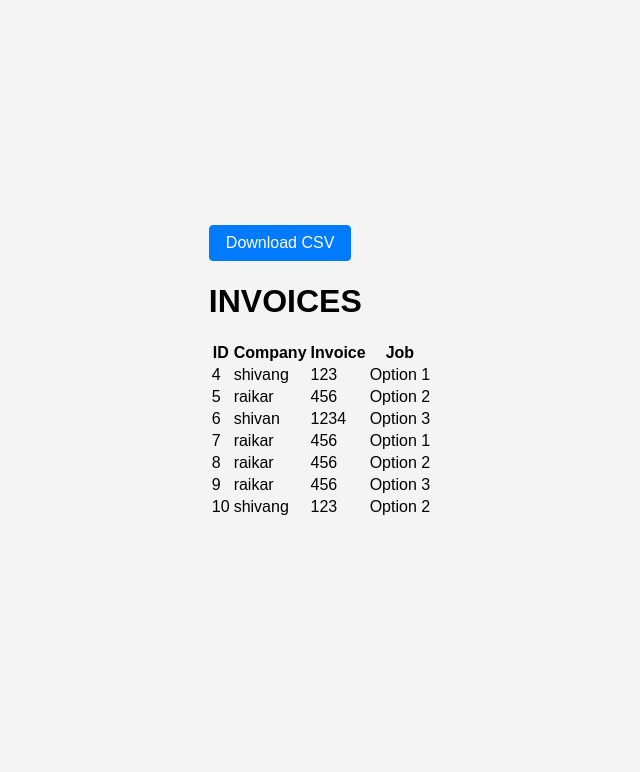
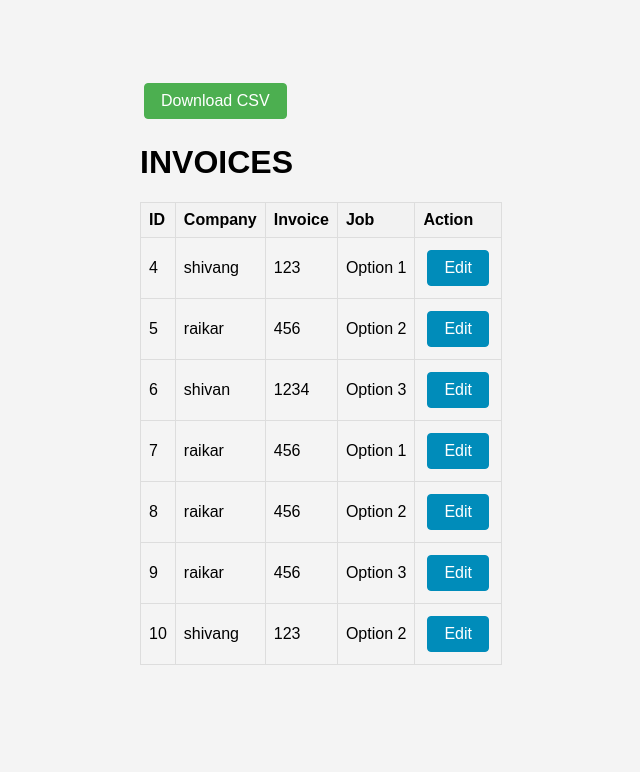
Before and after one commit to shivangraikar/InvoiceForm, a Flask app: page /invoices in a window 1280 px wide. Shown: the part 88-860 px from the top of the page, without its empty margins (319-959 px from the left). Run offline with Flask 3, Linux system fonts and the light colour scheme; data comes from the database, SQL or seed files in the repository.

Commit message:
updated invoices and styling for editing current database

```diff
--- a/static/style.css
+++ b/static/style.css
@@ -116,19 +116,48 @@ button:hover {
     background-color: #f44336; /* Red background for error */
 }
 
+/* Add spacing to the table */
+table {
+    width: 100%;
+    border-collapse: collapse;
+    margin-top: 20px;
+}
+
+th, td {
+    border: 1px solid #ddd;
+    padding: 8px;
+    text-align: left;
+}
+
+th {
+    background-color: #f2f2f2;
+}
+
+/* Style the Edit and Download buttons */
 .btn {
     display: inline-block;
     padding: 8px 16px;
-    margin-right: 10px;
+    margin: 4px;
+    text-align: center;
     text-decoration: none;
-    color: #fff;
-    background-color: #007bff;
-    border: 1px solid #007bff;
+    background-color: #4CAF50; /* Green */
+    color: white;
+    border: 1px solid #4CAF50;
     border-radius: 4px;
     cursor: pointer;
 }
 
+.btn-secondary {
+    background-color: #008CBA; /* Blue */
+    border: 1px solid #008CBA;
+}
+
 .btn:hover {
-    background-color: #0056b3;
-    border-color: #0056b3;
+    background-color: #45a049;
+    color: white;
 }
+
+.btn-secondary:hover {
+    background-color: #005F7F;
+    color: white;
+}
--- a/templates/invoices.html
+++ b/templates/invoices.html
@@ -14,6 +14,7 @@
                 <th>Company</th>
                 <th>Invoice</th>
                 <th>Job</th>
+                <th>Action</th> <!-- New column for the Edit button -->
             </tr>
         </thead>
         <tbody>
@@ -23,6 +24,9 @@
                     <td>{{ entry['company'] }}</td>
                     <td>{{ entry['invoice'] }}</td>
                     <td>{{ entry['job'] }}</td>
+                    <td>
+                        <a href="{{ url_for('edit_entry', entry_id=entry.id) }}" class="btn btn-secondary">Edit</a>
+                    </td>
                 </tr>
             {% endfor %}
         </tbody>
```
